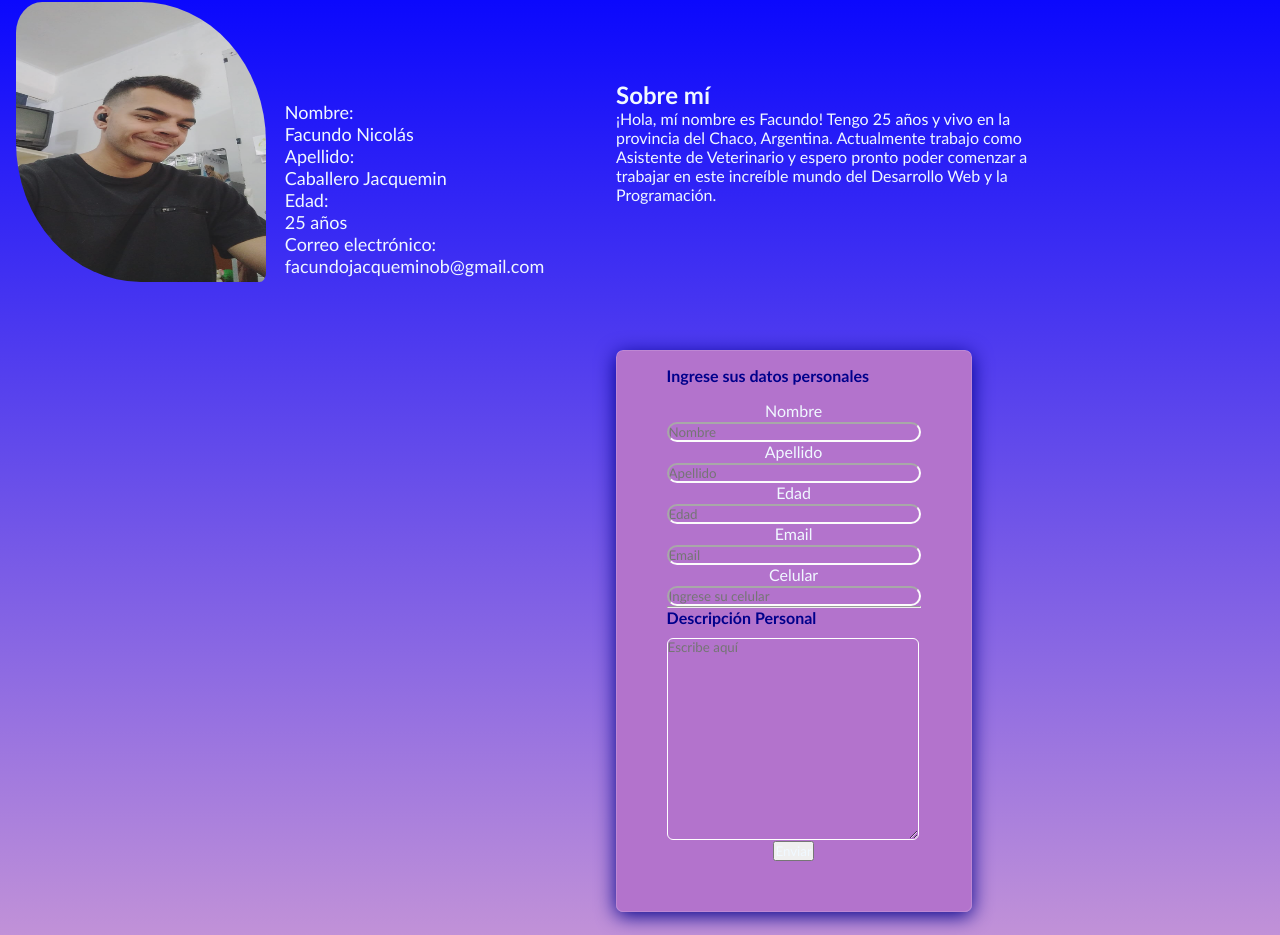
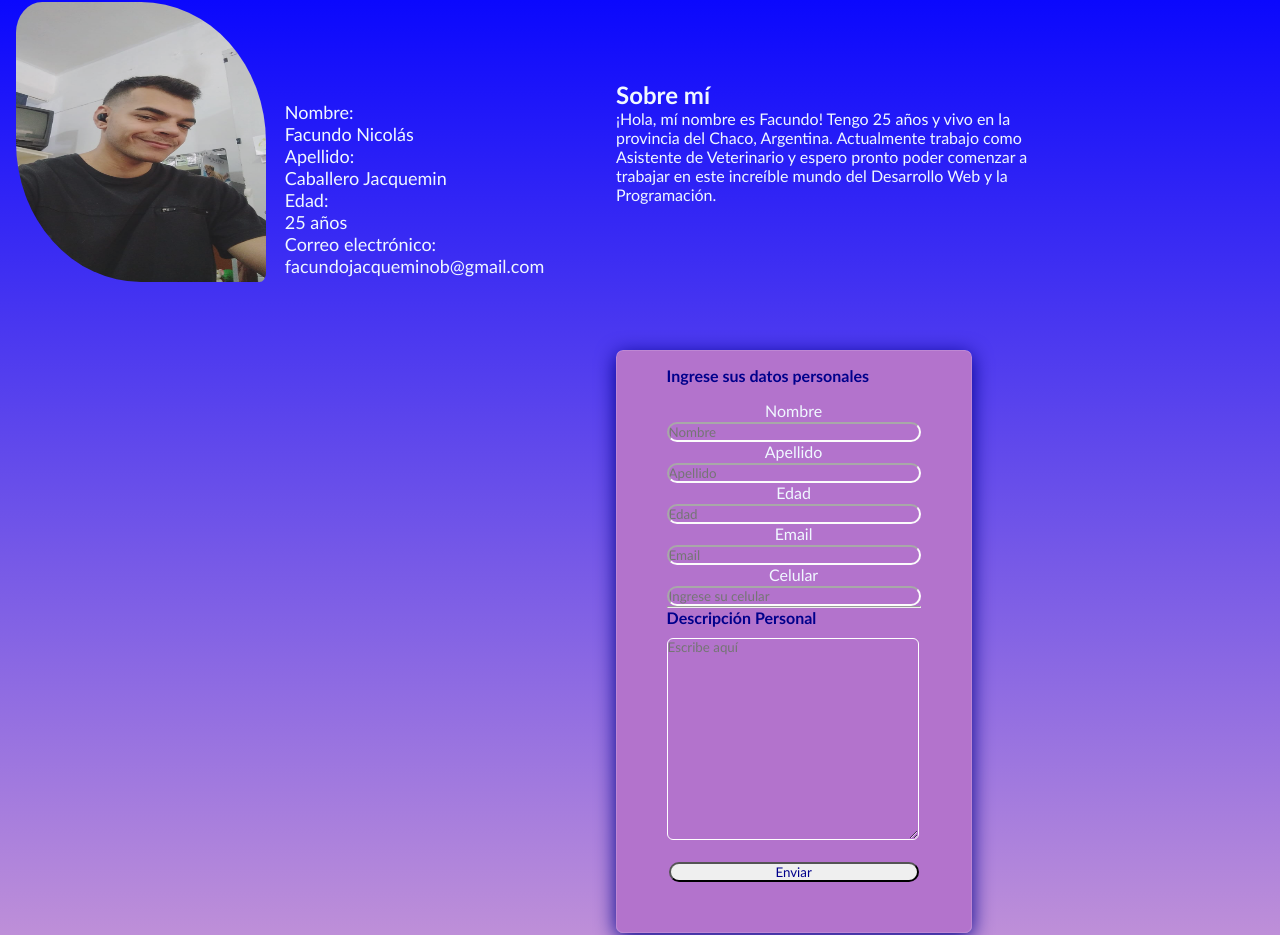
Before and after one commit to DhammoProgrammer/NUCBA_C03, a plain HTML site: page index.html in a window 1280 px wide. Shown: the part 55-990 px from the top of the page. Drawn offline with Linux system fonts and the light colour scheme.

Commit message:
Agregué cambios en el botón del formulario

```diff
--- a/styles.css
+++ b/styles.css
@@ -1,6 +1,7 @@
 *{
     font-family: 'Trebuchet MS', 'Lucida Sans Unicode', 'Lucida Grande', 'Lucida Sans', Arial, sans-serif;
     color:aliceblue;
+
     padding: 0px;
     margin: 0px;
 
@@ -96,10 +97,7 @@ legend{
     font-weight: bold
 
 }
-.datospersonales{
-    display: block;
-    margin-top: -35px;
-}
+
 textarea{
     height: 200px;
     margin-top: 30px;
@@ -109,3 +107,14 @@ textarea{
     width: 250px;
     background-color: #b373cc;
 }
+
+button{
+    margin-top: 22px;
+    color: #00008b;
+    width: 250px;
+    border-radius: 10px;
+}
+.datospersonales{
+    display: block;
+    margin-top: -35px;
+}
```
